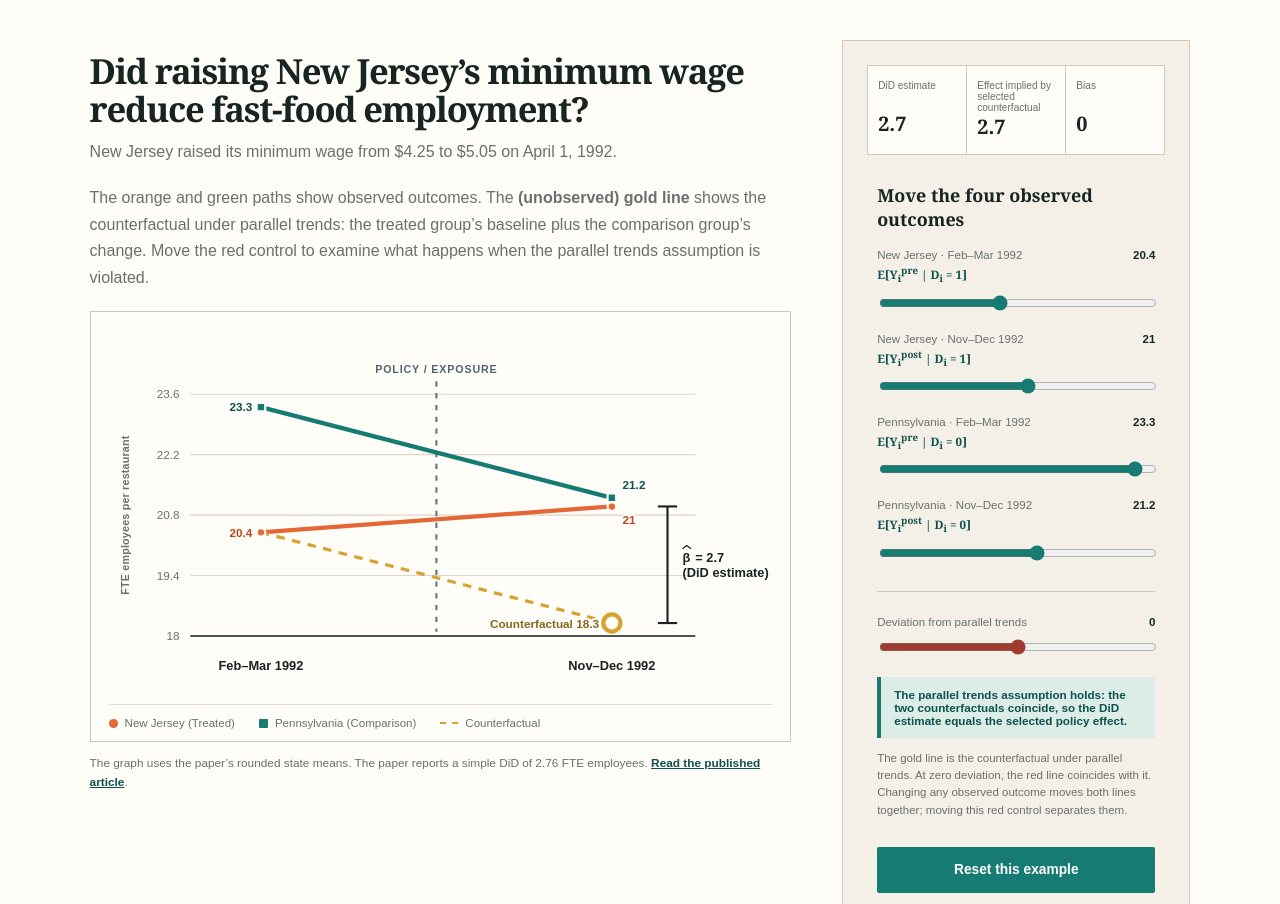
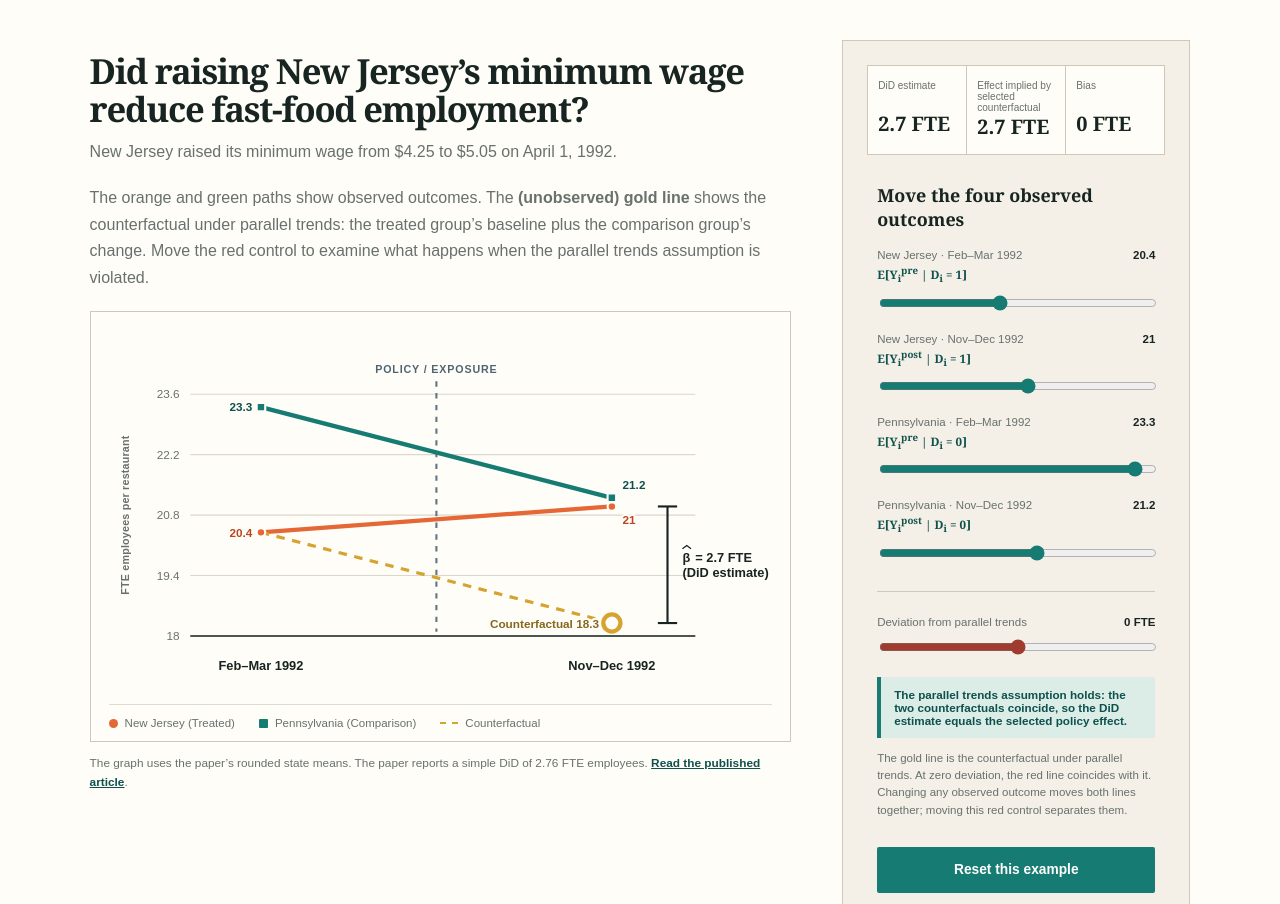
Before and after one commit to rabedm/classes, a React (Vite) app in the folder ARE-ECN-115A-Economic-Development/did-lab/: page / in a window 1280 px wide. Shown: the part 3484-4388 px from the top of the page. Built offline with nearby package versions, Linux system fonts and the light colour scheme.

Commit message:
Align private examples with course diagrams

```diff
--- a/ARE-ECN-115A-Economic-Development/did-lab/src/App.tsx
+++ b/ARE-ECN-115A-Economic-Development/did-lab/src/App.tsx
@@ -54,12 +54,12 @@ const CREDIT: Example = {
   after: "After Oct. 2010",
   outcome: "Non-agricultural casual daily wage (INR)",
   unit: "INR",
-  values: [190, 185, 184.2, 188.6],
-  range: [160, 210],
+  values: [180, 165.6, 195, 190],
+  range: [150, 205],
   deviationRange: [-20, 20],
   source: "https://doi.org/10.1093/qje/qjab016",
   sourceLabel: "Read the published article",
-  note: "Breza and Kinnan (2021), Table 5, estimate that exposure to the credit contraction reduced non-agricultural casual daily wages by 9.4 INR (about 5.1% of the comparison mean). The four displayed means are a teaching reconstruction chosen so that the two-period DiD equals the paper’s reported −9.4 INR estimate; they are not raw cell means from the paper.",
+  note: "Breza and Kinnan (2021), Table 5, estimate that exposure to the credit contraction reduced non-agricultural casual daily wages by 9.4 INR (about 5.1% of the comparison mean). These illustrative teaching values reproduce the paper’s reported −9.4 INR estimate and the trajectories used in the course diagram; they are not raw cell means from the paper.",
 };
 
 const ROADS: Example = {
@@ -74,12 +74,12 @@ const ROADS: Example = {
   after: "2006 (post)",
   outcome: "Households growing non-cereal crops",
   unit: "%",
-  values: [34, 62, 32, 34],
-  range: [20, 75],
+  values: [34, 64, 25, 29],
+  range: [15, 75],
   deviationRange: [-20, 20],
   source: "https://doi.org/10.1016/j.jdeveco.2021.102686",
   sourceLabel: "Read the published article",
-  note: "Shamdasani (2021) reports a 26-percentage-point increase in the share of remote households cultivating non-cereal crops. The four displayed percentages are a teaching reconstruction chosen so that the two-period DiD equals the paper’s reported +26 percentage-point estimate; they are not raw cell means from the paper.",
+  note: "Shamdasani (2021) reports a 26-percentage-point increase in the share of remote households cultivating non-cereal crops. These illustrative teaching values reproduce the paper’s reported +26-percentage-point estimate and the trajectories used in the course diagram; they are not raw cell means from the paper.",
 };
 
 const EXPLORE_EXAMPLES = [CARD, CREDIT, ROADS];
@@ -132,6 +132,11 @@ function fmt(value: number, unit: string) {
   return `${value.toFixed(digits)}${unit === "%" ? "%" : ""}`;
 }
 
+function fmtDifference(value: number, unit: string) {
+  const formatted = fmt(value, unit === "%" ? "" : unit);
+  return unit === "%" ? `${formatted} pp` : `${formatted} ${unit}`;
+}
+
 function BetaHat() {
   return <span className="beta-hat" role="img" aria-label="beta hat"><span aria-hidden="true">β</span></span>;
 }
@@ -171,7 +176,7 @@ function OutcomeGraph({
       <svg viewBox="0 0 620 350" role="img" aria-labelledby={`chart-${example.id}-title chart-${example.id}-desc`}>
         <title id={`chart-${example.id}-title`}>{example.title}</title>
         <desc id={`chart-${example.id}-desc`}>
-          {example.treated} changes from {t0} to {t1}; {example.comparison} changes from {c0} to {c1}. The difference-in-differences estimate is {fmt((t1 - t0) - (c1 - c0), example.unit)}.
+          {example.treated} changes from {t0} to {t1}; {example.comparison} changes from {c0} to {c1}. The difference-in-differences estimate is {fmtDifference((t1 - t0) - (c1 - c0), example.unit)}.
         </desc>
         {[0, 0.25, 0.5, 0.75, 1].map((p) => {
           const value = min + (max - min) * (1 - p);
@@ -218,7 +223,7 @@ function OutcomeGraph({
             <line x1="513" x2="531" y1={y(counterfactual)} y2={y(counterfactual)} />
             <text x="536" y={effectMidY - 3}>β</text>
             <path d={`M536 ${effectMidY - 15} L540 ${effectMidY - 18} L544 ${effectMidY - 15}`} className="svg-beta-hat" />
-            <text x="548" y={effectMidY - 3}>= {fmt((t1 - t0) - comparisonChange, example.unit)}</text>
+            <text x="548" y={effectMidY - 3}>= {fmtDifference((t1 - t0) - comparisonChange, example.unit)}</text>
             <text x="536" y={effectMidY + 11}>(DiD estimate)</text>
           </g>
         )}
@@ -389,9 +394,9 @@ function ExploreCases() {
 
         <aside className="controls-panel">
           <div className="live-results" aria-live="polite">
-            <div><span>DiD estimate</span><strong>{fmt(did, selected.unit)}</strong></div>
-            <div><span>Effect implied by selected counterfactual</span><strong>{fmt(trueEffect, selected.unit)}</strong></div>
-            <div><span>Bias</span><strong>{fmt(bias, selected.unit)}</strong></div>
+            <div><span>DiD estimate</span><strong>{fmtDifference(did, selected.unit)}</strong></div>
+            <div><span>Effect implied by selected counterfactual</span><strong>{fmtDifference(trueEffect, selected.unit)}</strong></div>
+            <div><span>Bias</span><strong>{fmtDifference(bias, selected.unit)}</strong></div>
           </div>
 
           <p className="control-heading">Move the four observed outcomes</p>
@@ -408,11 +413,11 @@ function ExploreCases() {
           ))}
 
           <label className="range-control assumption-control">
-            <span>Deviation from parallel trends<b>{fmt(trendDeviation, selected.unit)}</b></span>
+            <span>Deviation from parallel trends<b>{fmtDifference(trendDeviation, selected.unit)}</b></span>
             <input type="range" min={selected.deviationRange[0]} max={selected.deviationRange[1]} step={selected.unit === "%" ? 1 : 0.1} value={trendDeviation} onChange={(event) => setTrendDeviation(Number(event.target.value))} />
           </label>
           <div className={Math.abs(trendDeviation) < 0.051 ? "trend-status parallel" : "trend-status biased"}>
-            {Math.abs(trendDeviation) < 0.051 ? "The parallel trends assumption holds: the two counterfactuals coincide, so the DiD estimate equals the selected policy effect." : `The parallel trends assumption is violated. The red counterfactual differs from the gold counterfactual by ${fmt(trendDeviation, selected.unit)}, so the DiD estimate differs from the selected policy effect by ${fmt(bias, selected.unit)}.`}
+            {Math.abs(trendDeviation) < 0.051 ? "The parallel trends assumption holds: the two counterfactuals coincide, so the DiD estimate equals the selected policy effect." : `The parallel trends assumption is violated. The red counterfactual differs from the gold counterfactual by ${fmtDifference(trendDeviation, selected.unit)}, so the DiD estimate differs from the selected policy effect by ${fmtDifference(bias, selected.unit)}.`}
           </div>
           <p className="control-help">The gold line is the counterfactual under parallel trends. At zero deviation, the red line coincides with it. Changing any observed outcome moves both lines together; moving this red control separates them.</p>
           <button className="button secondary full" onClick={reset}>Reset this example</button>
```
